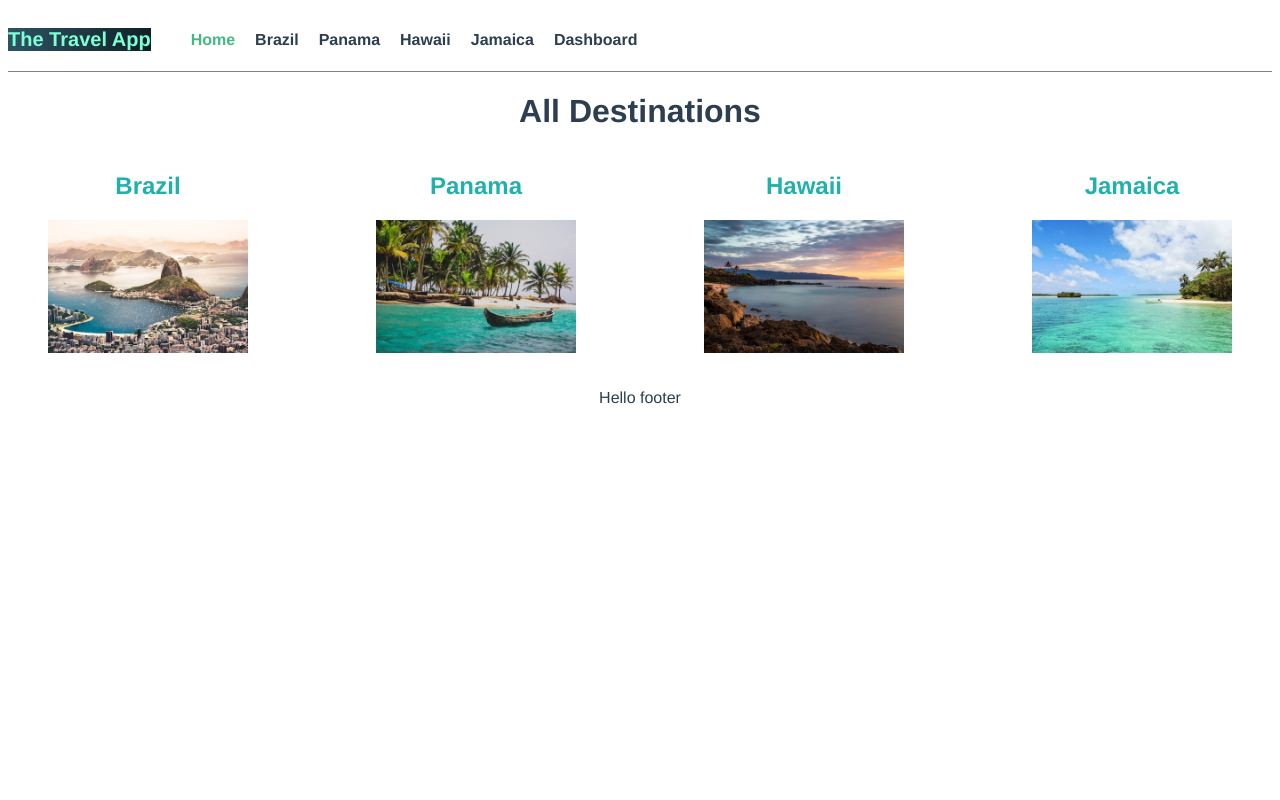
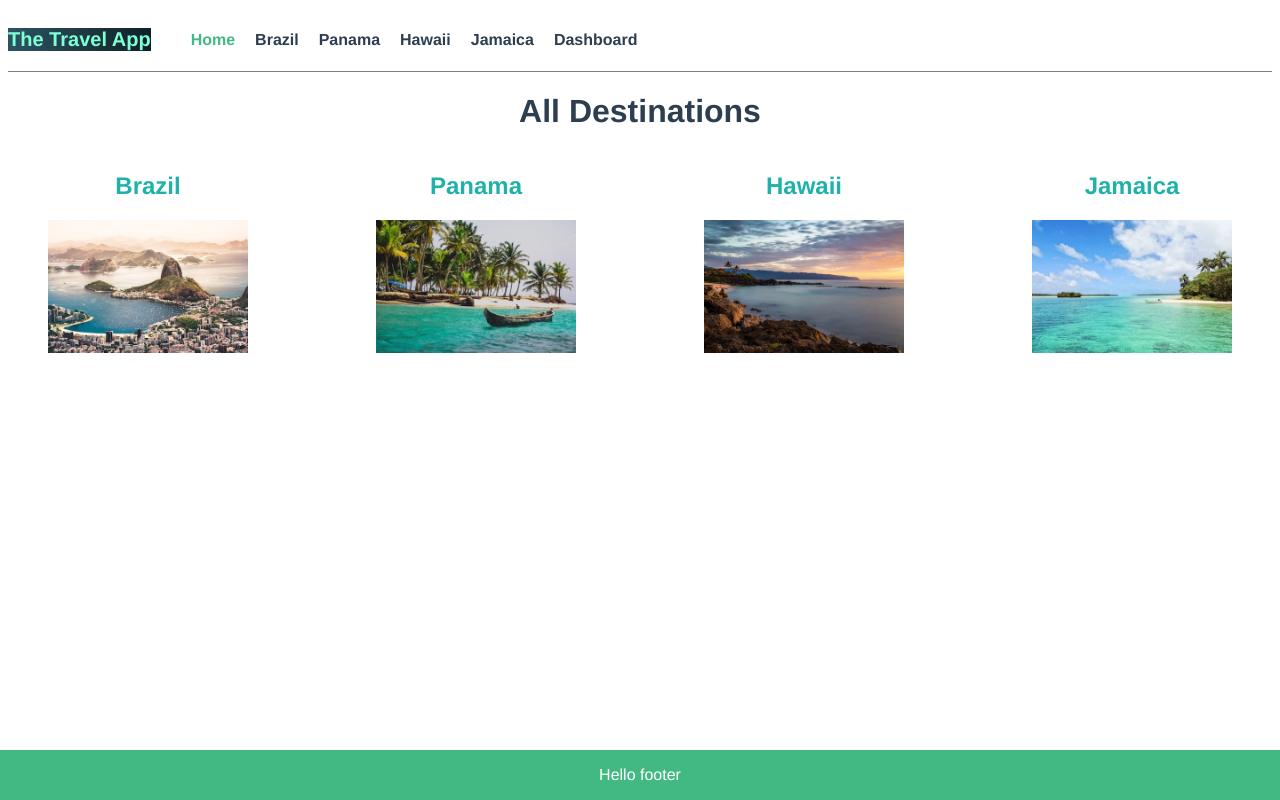
Before and after one commit to cadetCoder/travel-app-vue, a Vue app: page / in a window 1280 px wide. Built offline with nearby package versions, Linux system fonts and the light colour scheme.

Commit message:
styled footer

```diff
--- a/src/components/Footer.vue
+++ b/src/components/Footer.vue
@@ -1,5 +1,9 @@
 <template>
-  <footer><p>Hello footer</p></footer>
+  <footer>
+    <div class="footer">
+      <p>Hello footer</p>
+    </div>
+  </footer>
 </template>
 
 <script>
@@ -12,4 +16,14 @@ export default {
 };
 </script>
 
-<style></style>
+<style>
+.footer {
+  position: fixed;
+  left: 0;
+  bottom: 0;
+  width: 100%;
+  background-color: #42b983;
+  color: white;
+  text-align: center;
+}
+</style>
```
